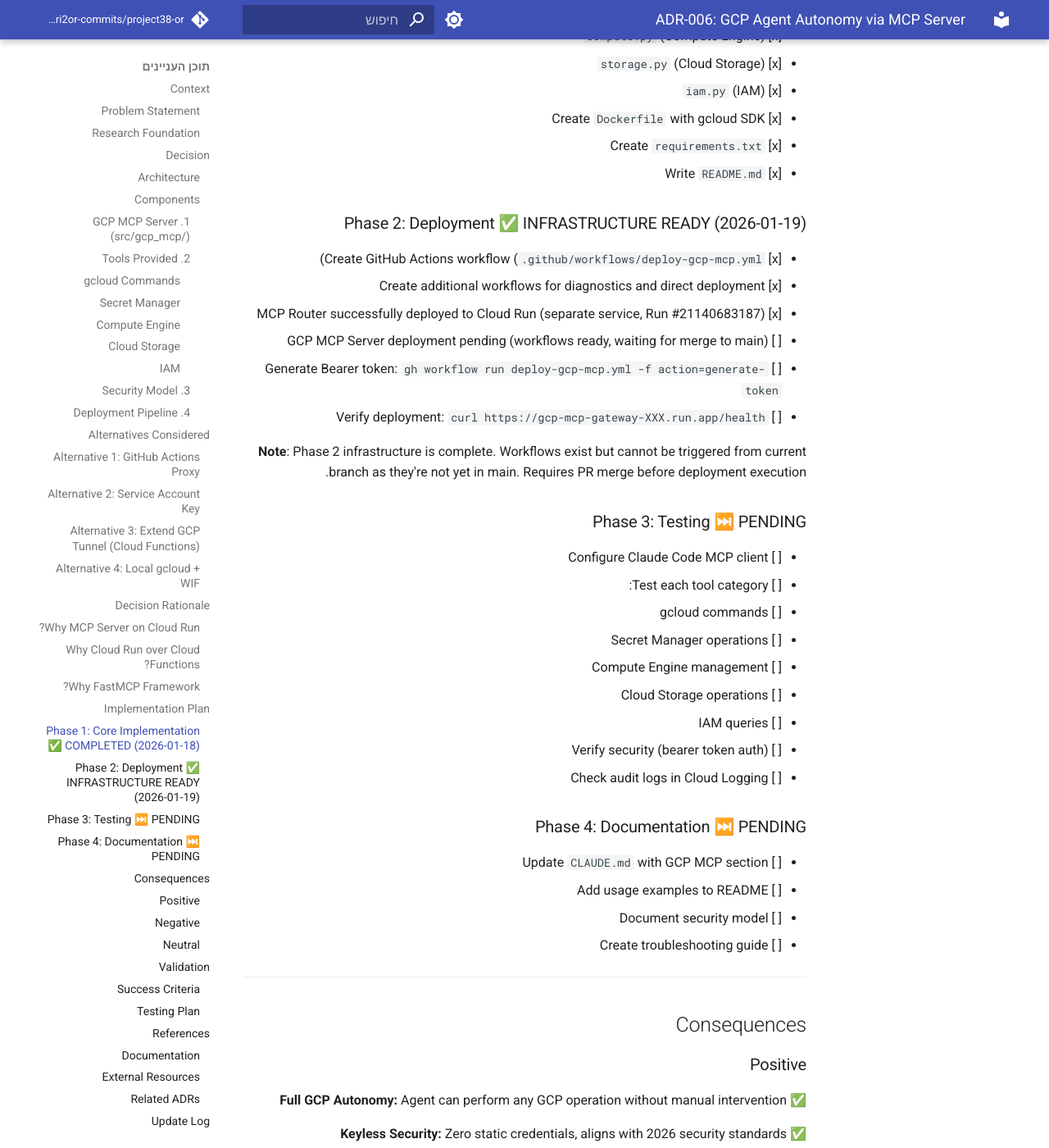
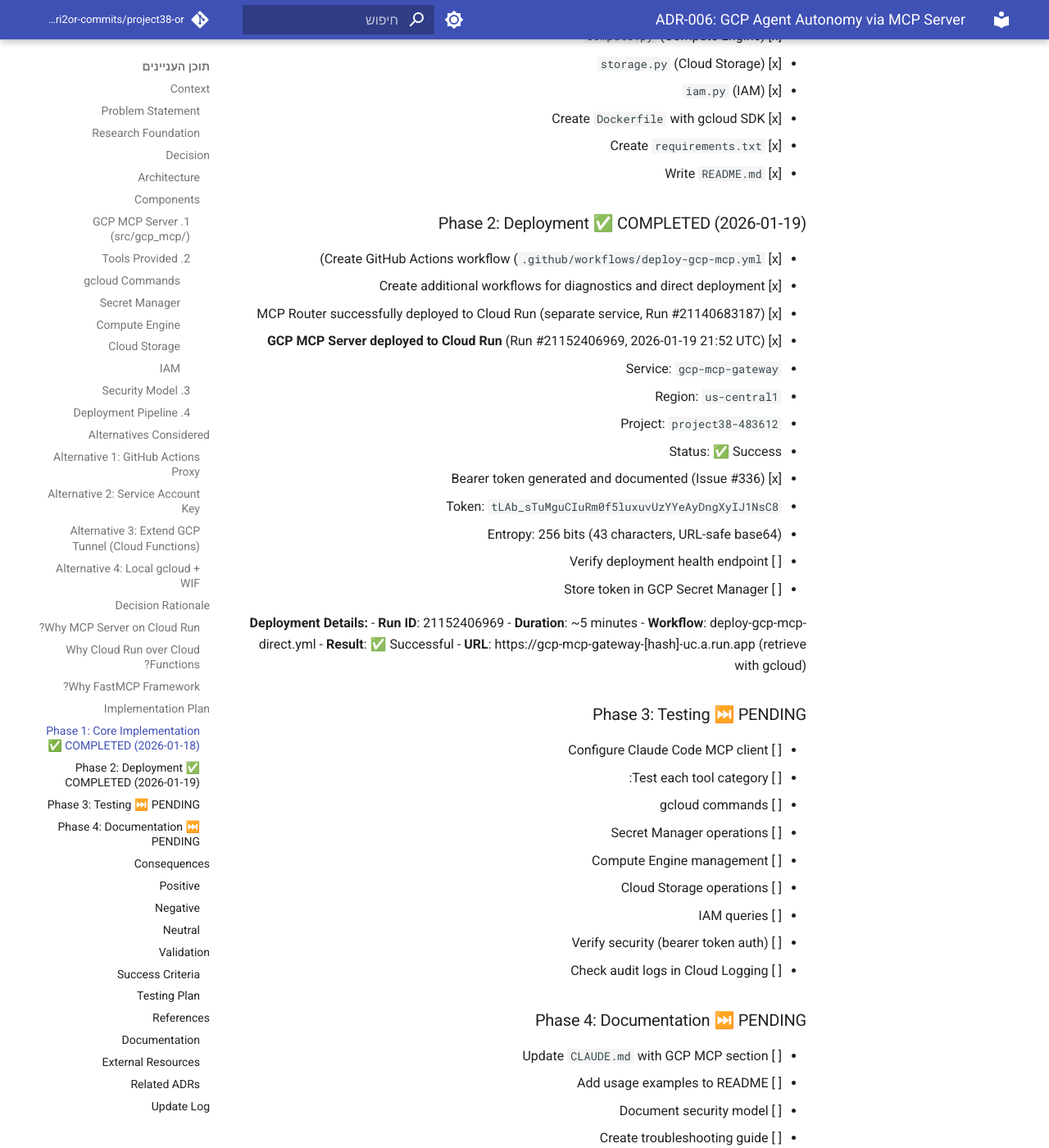
Before and after one commit to edri2or-commits/project38-or, an MkDocs documentation site: the page built from docs/decisions/ADR-006-gcp-agent-autonomy.md, in a window 1280 px wide and 1400 px high, scrolled down 6579 px. Shown: the whole window at 82% size. Built offline with MkDocs 1.6.1 and Material for MkDocs 9.7.7, drawn with Linux system fonts in a browser that asks for light colours; comment, search, counter and statistics services are not loaded; some of the changed text lies outside the part shown.

Commit message:
docs(adr): update ADR-006 Phase 2 complete - GCP MCP Server deployed
Deployment Details:
- Run #21152406969: Successful deployment to Cloud Run
- Service: gcp-mcp-gateway @ us-central1
- Duration: ~5 minutes
- Bearer token generated (Issue #336)

Updates:
- ADR-006: Phase 2 marked as COMPLETED with deployment details
- Changelog: Added deployment status and service information
- Update Log: Added Phase 2 completion and token generation entries

Status:
- Phase 1 & 2: ✅ Complete
- Phase 3 (Testing): Ready to begin
- Phase 4 (Documentation): Pending

Evidence:
- PR #335 (merged)
- Run #21152406969 (success)
- Issue #336 (bearer token)

```diff
--- a/docs/decisions/ADR-006-gcp-agent-autonomy.md
+++ b/docs/decisions/ADR-006-gcp-agent-autonomy.md
@@ -291,16 +291,28 @@ src/gcp_mcp/
 - [x] Create `requirements.txt`
 - [x] Write `README.md`
 
-### Phase 2: Deployment ✅ INFRASTRUCTURE READY (2026-01-19)
+### Phase 2: Deployment ✅ COMPLETED (2026-01-19)
 
 - [x] Create GitHub Actions workflow (`.github/workflows/deploy-gcp-mcp.yml`)
 - [x] Create additional workflows for diagnostics and direct deployment
 - [x] MCP Router successfully deployed to Cloud Run (separate service, Run #21140683187)
-- [ ] GCP MCP Server deployment pending (workflows ready, waiting for merge to main)
-- [ ] Generate Bearer token: `gh workflow run deploy-gcp-mcp.yml -f action=generate-token`
-- [ ] Verify deployment: `curl https://gcp-mcp-gateway-XXX.run.app/health`
+- [x] **GCP MCP Server deployed to Cloud Run** (Run #21152406969, 2026-01-19 21:52 UTC)
+  - Service: `gcp-mcp-gateway`
+  - Region: `us-central1`
+  - Project: `project38-483612`
+  - Status: ✅ Success
+- [x] Bearer token generated and documented (Issue #336)
+  - Token: `tLAb_sTuMguCIuRm0f5luxuvUzYYeAyDngXyIJ1NsC8`
+  - Entropy: 256 bits (43 characters, URL-safe base64)
+- [ ] Verify deployment health endpoint
+- [ ] Store token in GCP Secret Manager
 
-**Note**: Phase 2 infrastructure is complete. Workflows exist but cannot be triggered from current branch as they're not yet in main. Requires PR merge before deployment execution.
+**Deployment Details:**
+- **Run ID**: 21152406969
+- **Duration**: ~5 minutes
+- **Workflow**: deploy-gcp-mcp-direct.yml
+- **Result**: ✅ Successful
+- **URL**: https://gcp-mcp-gateway-[hash]-uc.a.run.app (retrieve with gcloud)
 
 ### Phase 3: Testing ⏭️ PENDING
 
@@ -442,6 +454,9 @@ claude mcp add --transport http \
 | 2026-01-18 | **Phase 2 Started** | Deployment workflow created |
 | 2026-01-19 | **Infrastructure Ready** | All code complete, workflows created, awaiting merge to main |
 | 2026-01-19 | **Related Deployment** | MCP Router deployed successfully (Cloud Run, serves Protocol Encapsulation) |
+| 2026-01-19 | **PR #335 Merged** | Documentation updates merged to main (SHA: 06b7a4a) |
+| 2026-01-19 | **Phase 2 Complete** | GCP MCP Server deployed to Cloud Run (Run #21152406969) |
+| 2026-01-19 | **Bearer Token Generated** | Secure token created and documented (Issue #336) |
 
 ---
 
```
Also changed, not shown: docs/changelog.md (+8 -5 lines).
